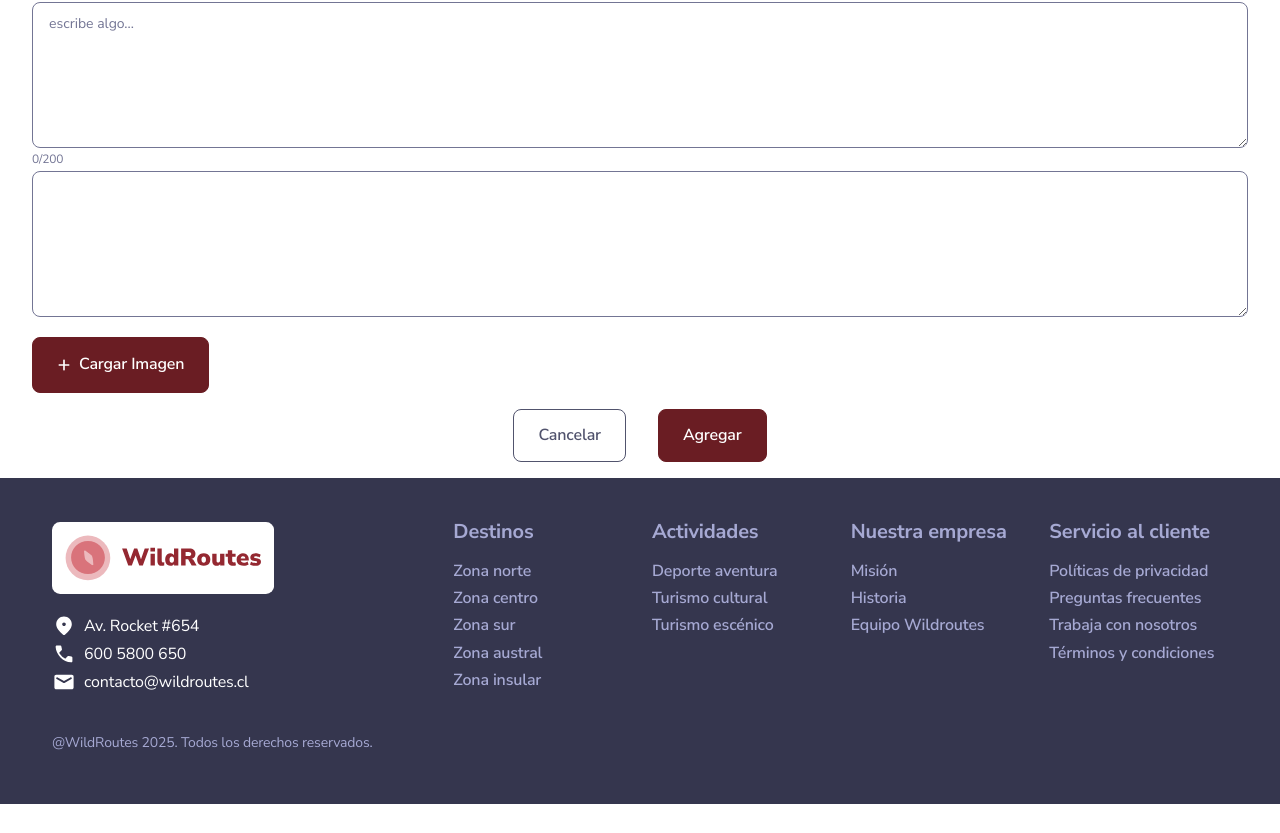
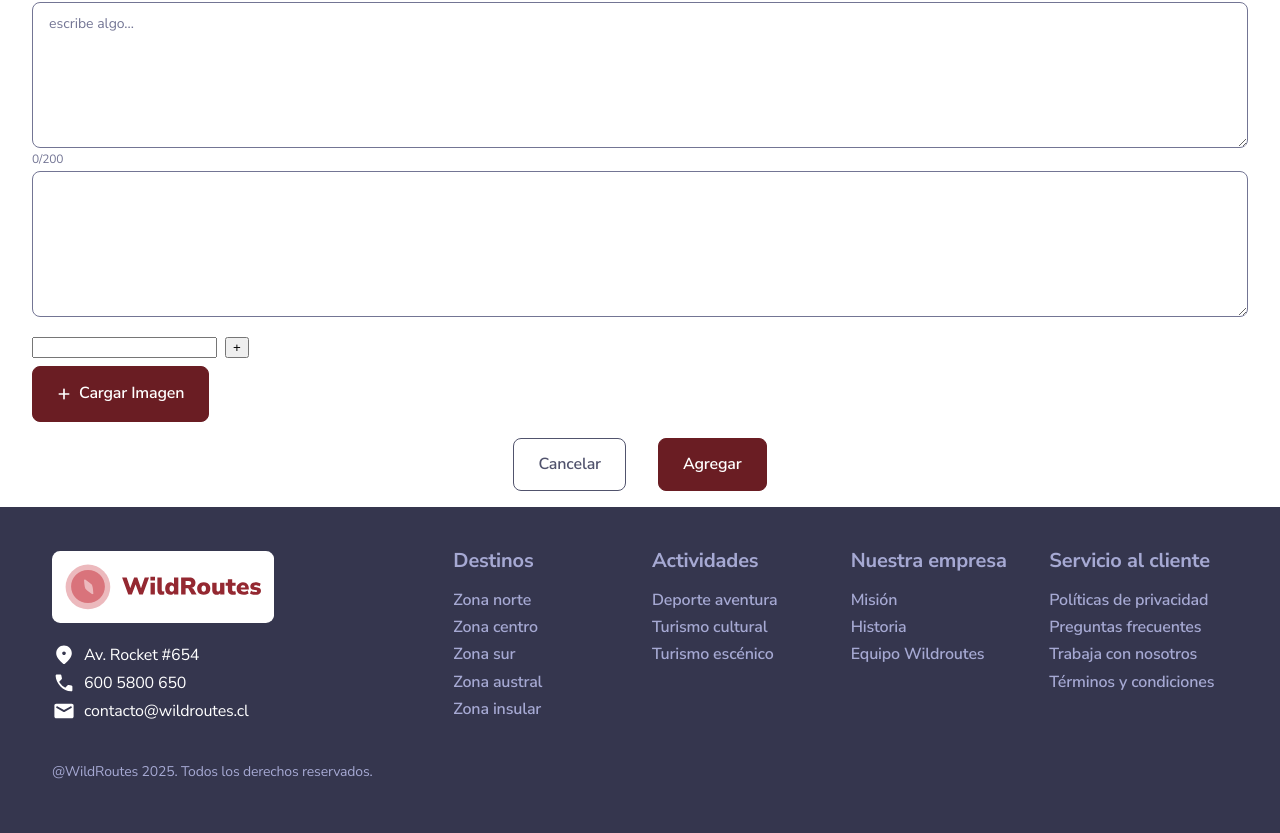
Before and after one commit to manuelcristobalescobedo/wildroutes, a React (Vite) app: page /agregar-actividad in a window 1280 px wide. Shown: the part 1659-2492 px from the top of the page. Before the commit the page ends 2463 px from the top, so only its background shows below. Built offline with nearby package versions, Linux system fonts and the light colour scheme; a web font is replaced by a local one.

Commit message:
Creación del elemento EntradaLista.tsx para capturar y tipificar los datos correspondientes a los campos incluye, excluye e informacion.

```diff
--- a/Datos.json
+++ b/Datos.json
@@ -704,5 +704,23 @@
     }
   ],
   "reservas": [],
-  "actividades": []
+  "actividades": [
+    {
+      "id": "63f7b35e-fb02-43c1-8dc2-a075bd7a65ae",
+      "nombre": "hola hola chao",
+      "descripcion": "hola hola hola",
+      "precio": "20000",
+      "maxPersonas": "10",
+      "minPersonas": "1",
+      "zona": "Norte",
+      "region": "Atacama",
+      "comuna": "Antofagasta",
+      "devolucion": "hogar",
+      "reembolso": "electronica",
+      "actividad": "sdvfbreberberb",
+      "act2": "rgegegerg",
+      "act3": "vregrwg",
+      "act4": "dfbnrytmuy,ilkujy"
+    }
+  ]
 }
--- /dev/null
+++ b/src/Componentes/Elementos/EntradaLista.tsx
@@ -0,0 +1,33 @@
+import { useState } from "react";
+
+type Props = {
+  value: string[];
+  onChange: (values: string[]) => void;
+};
+
+export default function EntradaLista({ value, onChange }: Props) {
+    const agregar = () => onChange([...value, ""]);
+
+    const actualizar = (i: number, texto: string) => {
+        const copia = [...value];
+        copia[i] = texto;
+        onChange(copia);
+    };
+
+    return (
+        <div>
+        {value.map((item, i) => (
+            <div key={i} style={{ display: "flex", gap: 8, marginBottom: 8 }}>
+            <input
+                type="text"
+                value={item}
+                onChange={(e) => actualizar(i, e.target.value)}
+            />
+            {i === value.length - 1 && (
+                <button type="button" onClick={agregar}>+</button>
+            )}
+            </div>
+        ))}
+        </div>
+    );
+}
--- a/src/Componentes/Elementos/Indice.ts
+++ b/src/Componentes/Elementos/Indice.ts
@@ -14,6 +14,7 @@ import EnlacePrimario from "./EnlacePrimario";
 import EnlaceSecundario from "./EnlaceSecundario";
 import EnlaceTerciario from "./EnlaceTerciario";
 import EntradaCampo from "./EntradaCampo";
+import EntradaLista from "./EntradaLista";
 import EntradaNumero from "./EntradaNumero";
 import EntradaRadioPrimaria from "./EntradaRadioPrimaria";
 import EntradaRadioSecundaria from "./EntradaRadioSecundaria";
@@ -37,8 +38,8 @@ import TituloQuinario from "./TituloQuinario";
 import TituloSextario from "./TituloSextario";
 import TituloSeptenario from "./TituloSeptenario";
 
-export { AccionCuaternaria, AccionPrimaria, AccionQuinaria, AccionSecundaria, AccionTerciaria, BotonCuaternario, BotonPrimario, BotonSecundario, BotonTerciario, EnlaceAlternativoPrimario, EnlaceAlternativoSecundario, EnlaceCuaternario, EnlacePrimario, EnlaceSecundario, EnlaceTerciario, EntradaCampo, EntradaNumero, EntradaRadioPrimaria, EntradaRadioSecundaria, EntradaSeleccion, EntradaTexto, EntradaVerificacionPrimaria, EntradaVerificacionSecundaria, EtiquetaPrimaria, EtiquetaSecundaria, EtiquetaTerciaria, ListaPrimaria, ParrafoCuaternario, ParrafoPrimario, ParrafoSecundario, ParrafoTerciario, TituloPrimario, TituloSecundario, TituloTerciario, TituloCuaternario, TituloQuinario, TituloSextario, TituloSeptenario, };
+export { AccionCuaternaria, AccionPrimaria, AccionQuinaria, AccionSecundaria, AccionTerciaria, BotonCuaternario, BotonPrimario, BotonSecundario, BotonTerciario, EnlaceAlternativoPrimario, EnlaceAlternativoSecundario, EnlaceCuaternario, EnlacePrimario, EnlaceSecundario, EnlaceTerciario, EntradaCampo, EntradaLista, EntradaNumero, EntradaRadioPrimaria, EntradaRadioSecundaria, EntradaSeleccion, EntradaTexto, EntradaVerificacionPrimaria, EntradaVerificacionSecundaria, EtiquetaPrimaria, EtiquetaSecundaria, EtiquetaTerciaria, ListaPrimaria, ParrafoCuaternario, ParrafoPrimario, ParrafoSecundario, ParrafoTerciario, TituloPrimario, TituloSecundario, TituloTerciario, TituloCuaternario, TituloQuinario, TituloSextario, TituloSeptenario, };
 
-const Elementos = { AccionCuaternaria, AccionPrimaria, AccionQuinaria, AccionSecundaria, AccionTerciaria, BotonCuaternario, BotonPrimario, BotonSecundario, BotonTerciario, EnlaceAlternativoPrimario, EnlaceAlternativoSecundario, EnlaceCuaternario, EnlacePrimario, EnlaceSecundario, EnlaceTerciario, EntradaCampo, EntradaNumero, EntradaRadioPrimaria, EntradaRadioSecundaria, EntradaSeleccion, EntradaTexto, EntradaVerificacionPrimaria, EntradaVerificacionSecundaria, EtiquetaPrimaria, EtiquetaSecundaria, EtiquetaTerciaria, ListaPrimaria, ParrafoCuaternario, ParrafoPrimario, ParrafoSecundario, ParrafoTerciario, TituloPrimario, TituloSecundario, TituloTerciario, TituloCuaternario, TituloQuinario, TituloSextario, TituloSeptenario, };
+const Elementos = { AccionCuaternaria, AccionPrimaria, AccionQuinaria, AccionSecundaria, AccionTerciaria, BotonCuaternario, BotonPrimario, BotonSecundario, BotonTerciario, EnlaceAlternativoPrimario, EnlaceAlternativoSecundario, EnlaceCuaternario, EnlacePrimario, EnlaceSecundario, EnlaceTerciario, EntradaCampo, EntradaLista, EntradaNumero, EntradaRadioPrimaria, EntradaRadioSecundaria, EntradaSeleccion, EntradaTexto, EntradaVerificacionPrimaria, EntradaVerificacionSecundaria, EtiquetaPrimaria, EtiquetaSecundaria, EtiquetaTerciaria, ListaPrimaria, ParrafoCuaternario, ParrafoPrimario, ParrafoSecundario, ParrafoTerciario, TituloPrimario, TituloSecundario, TituloTerciario, TituloCuaternario, TituloQuinario, TituloSextario, TituloSeptenario, };
 
 export default Elementos;
--- a/src/Paginas/AgregarNuevaActividad.tsx
+++ b/src/Paginas/AgregarNuevaActividad.tsx
@@ -35,6 +35,7 @@ export default function AgregarNuevaActividad() {
   navigate("/gestion-productos");
 };
 
+    const [incluye, setIncluye] = useState<string[]>([""]);
 
     return(
         <>
@@ -95,6 +96,8 @@ export default function AgregarNuevaActividad() {
                         <Elementos.EntradaCampo estilo="var(--color-neutro-mas-mas-mas-mas-alto)" etiqueta="" nombre="photo" valor={""} accion={handleChange} marcador="" informacion="" tipo="file"/>
                         <p style={{ fontFamily: "sans-serif", margin: "0", padding: "0" }}></p>
 
+                        <Elementos.EntradaLista value={incluye} onChange={setIncluye} />
+
 
                         <section>
                             <BotonPrimario texto="Cargar Imagen" icono={<Anadir />} nivel="alto"/>
```
